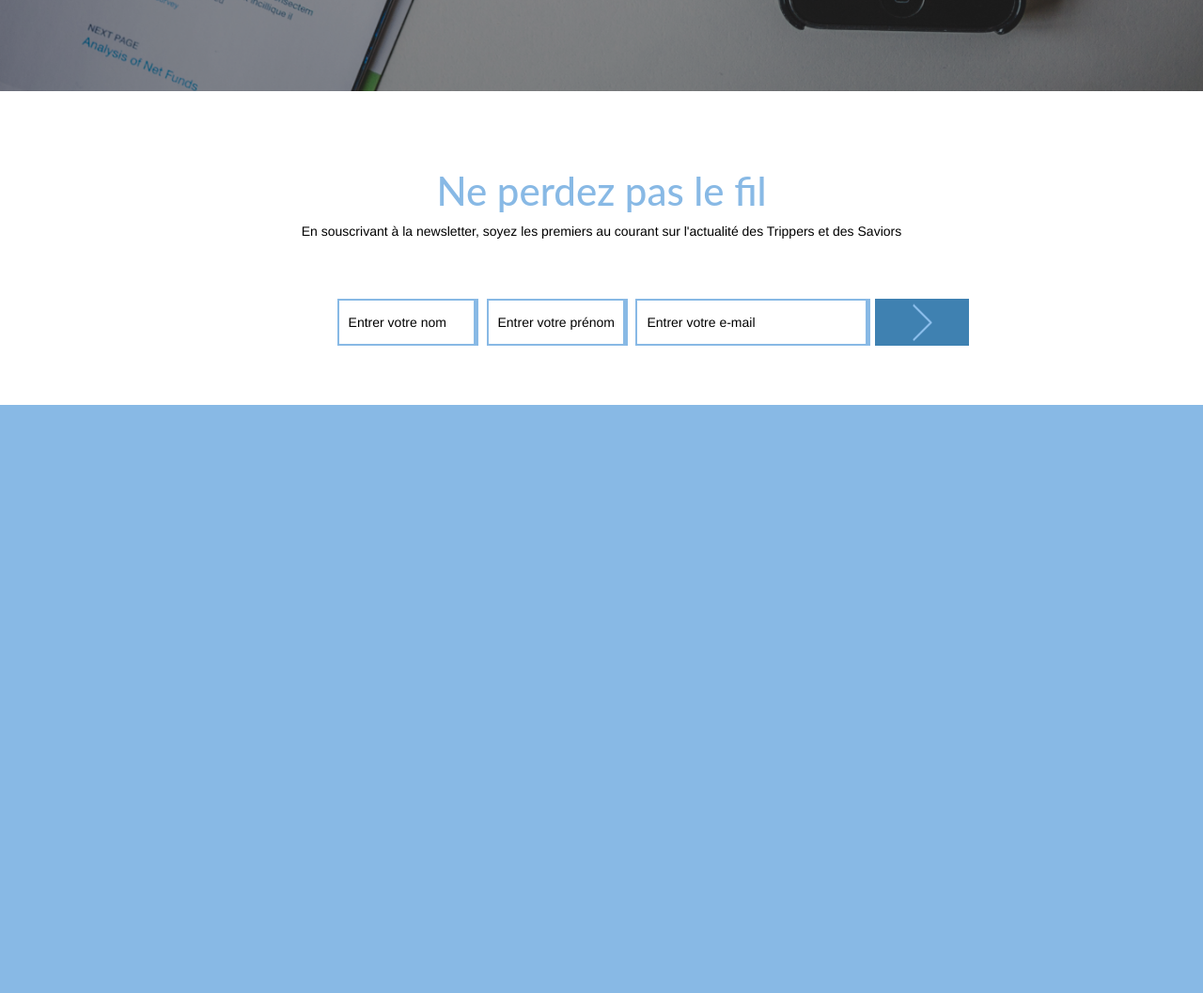
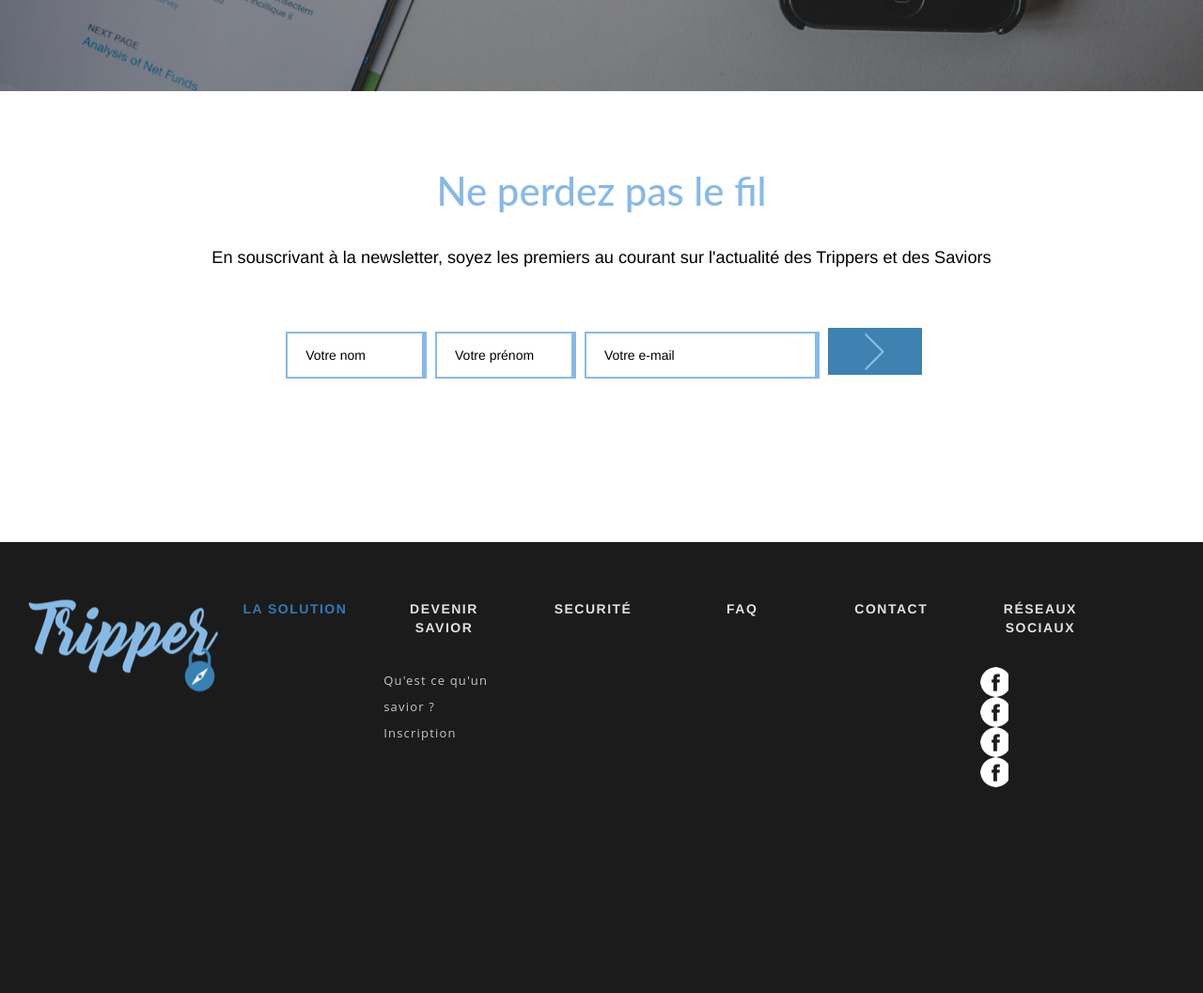
Before and after one commit to elvis783/tripper, a PHP site: page / in a window 1280 px wide. Shown: the part 3822-4879 px from the top of the page at 94% size. Before the commit the page ends 4253 px from the top, so only its background shows below. Run offline with PHP 8.4, Linux system fonts and the light colour scheme; some libraries are stand-ins or nearby versions.

Commit message:
debut du footer

```diff
--- a/css/style.css
+++ b/css/style.css
@@ -176,6 +176,15 @@ li{
 	.five_container{
 		min-height: 780px;
 	}
+
+	.six_container{
+		min-height: 60vh;
+	}
+
+	.seven_container{
+		min-height: 60vh;
+	}
+
 	.bloc{
 		text-align: center;
 		padding-top:25%;
@@ -204,9 +213,12 @@ li{
 	}
 
 	.six_container{
-		min-height: 70vh;
+		min-height: 60vh;
 	}
 
+	.seven_container{
+		min-height: 60vh;
+	}
 
 	.bloc{
 		text-align: center;
@@ -262,6 +274,12 @@ li{
 	/*min-height: 970px;*/
 }
 
+.seven_container{
+	background:  #1b1b1b;
+	-webkit-background-size: cover; /* pour anciens Chrome et Safari */
+	background-size: cover; /* version standardisée */
+	/*min-height: 970px;*/
+}
 /* FIRST */
 
  .first_container button{
@@ -601,13 +619,14 @@ span{
 	font-size: 3em;
 	font-family: 'Lato', sans-serif!important;
 	padding-top: 5%;
+	padding-bottom: 2%;
 	color:#88b9e5;
 }
 
 .six_container p{
 	text-align: center;
 	color:black;
-	font-size: 1em;
+	font-size: 1.3em;
 
 }
 .six_container form{
@@ -622,7 +641,7 @@ border-left:2px solid #88b9e5 ;
 border-right:5px solid #88b9e5 ;
 width: 150px;
 height: 50px;
-padding:10px;
+padding:19px;
 margin-left: 5px;
 }
 
@@ -652,9 +671,141 @@ form [type="email"]:focus {
 }
 
 form [type="submit"] {
-    position: absolute;
+
     background: #3f81b1 url('../img/next.png') center no-repeat;
 	border:none!important;
     width: 100px!important;
     color: white;
 }
+
+
+/* SEVEN - FOOTER*/
+
+ul {
+	padding: 0;
+}
+
+footer{
+	width:100%;
+	margin: 0 auto;
+}
+/* close commented backslash hack */
+
+.grid-3 {
+	width: 13%;
+	float: left;
+	min-height: 1px;
+	padding-left: 15px;
+	padding-right: 15px;
+	position: relative;
+}
+
+.footer-logo{
+	margin-right:5%;
+}
+.footer-wrapper {
+	padding:5% 0;
+}
+
+.footer-text {
+	color: #dcdcdc;
+	font-size: 14px;
+	margin: 40px 0 0;
+}
+
+footer .footer-heading {
+	color: #e1e1e1;
+	font-weight: 700;
+	letter-spacing: 1.5px;
+	text-transform: uppercase;
+	text-align: center;
+}
+
+.footer-wrapper ul.footermenu,.footer-contact,.footerblog {
+	margin-top: 32px;
+}
+
+.footermenu > li {
+	line-height: 25px;
+}
+
+.footer-wrapper ul.footermenu li a::before {
+	content: "-";
+	margin: 0 5px 0 0;
+}
+
+.footermenu li a {
+	color: #dcdcdc;
+	font-size: 14px;
+	line-height: 34px;
+	text-transform: capitalize;
+}
+
+.footer-contact li i {
+	font-size: 14px;
+	margin: 0 8px 0 0;
+	color: #fff;
+}
+
+.footer-contact li span {
+	color: #fff;
+	font-size: 14px;
+}
+
+.icon-fb{
+	background: url('../img/picto-facebook.png') no-repeat top left;
+	width: 30px;
+	height: 32px;
+}
+
+.footer-contact li,.footer-contact li a {
+	color: #c7c7c7;
+	font: 13px/28px "Open Sans",sans-serif;
+	letter-spacing: 1.2px;
+}
+
+.footerblog li,.footerblog li a {
+	color: #b4b4b4;
+	font: 13px/18px "Open Sans",sans-serif;
+	letter-spacing: 1.2px;
+	padding-bottom: 10px;
+}
+
+.footerblog li p {
+	color: #c7c7c7;
+	font: italic 12px/18px "Open Sans",sans-serif;
+}
+
+footer a:hover {
+	color: #22c489;
+}
+
+@media (max-width:980px) {
+	.layout {
+		width: 767px;
+	}
+
+	.grid-3 {
+		width: 50%;
+	}
+
+	.footer-heading {
+		margin-top: 18px;
+	}
+}
+
+@media (max-width:640px) {
+	.layout {
+		width: 300px;
+	}
+
+	.grid-3 {
+		width: 100%;
+	}
+
+	.footermenu > li {
+		display: inline-block;
+		float: none;
+		line-height: 25px;
+	}
+}
--- a/index.php
+++ b/index.php
@@ -212,14 +212,69 @@
       <p>En souscrivant à la newsletter, soyez les premiers au courant sur l'actualité des Trippers et des Saviors</p>
       <form action="config.php" method="POST">
 
-        <input type="nom" placeholder="Entrer votre nom" id="form-nom" name="nom" required />
-        <input type="prenom" placeholder="Entrer votre prénom" id="form-prenom" name="prenom" required />
-        <input type="email" placeholder="Entrer votre e-mail" id="form-email" name="email" required />
+        <input type="nom" placeholder="Votre nom" id="form-nom" name="nom" required />
+        <input type="prenom" placeholder="Votre prénom" id="form-prenom" name="prenom" required />
+        <input type="email" placeholder="Votre e-mail" id="form-email" name="email" required />
 
         <input type="submit" value=""  />
       </form>
     </div>
   </div>
+</div>
+</section>
+
+
+<section class="seven_container page-section">
+  <div class="container-fluid">
+    <div class="row col-md-12">
+
+
+      <footer>
+
+        <div class="footer-wrapper clearfix">
+          <div class="grid-3 footer-logo">
+            <img src="img/logo-tripper.png" alt="TRIPPER"/>
+          </div>
+          <div class="grid-3">
+            <p class="footer-heading"><a hef="#">LA SOLUTION</a></p>
+          </div>
+
+          <div class="grid-3">
+            <p class="footer-heading">DEVENIR SAVIOR</p>
+            <ul class="footer-contact">
+            <li><a href="">Qu'est ce qu'un savior ?</a></li>
+                <li><a href="">Inscription</a></li>
+              </ul>
+            </div>
+
+            <div class="grid-3">
+              <p class="footer-heading">SECURITÉ</p>
+            </div>
+
+            <div class="grid-3">
+              <p class="footer-heading">FAQ</p>
+
+            </div>
+
+            <div class="grid-3">
+              <p class="footer-heading">CONTACT</p>
+
+            </div>
+
+            <div class="grid-3">
+              <p class="footer-heading">RÉSEAUX SOCIAUX</p>
+              <ul class="footer-contact">
+                <li class="icon-fb"><a href=""></a></li>
+                <li class="icon-fb"><a href=""></a></li>
+                <li class="icon-fb"><a href=""></a></li>
+                <li class="icon-fb"><a href=""></a></li>
+                </ul>
+              </div>
+
+            </div>
+          </div>
+        </footer><!-- footer End -->
+
       </div>
     </section>
     <script src="js/script.js"></script>
```
Also changed, not shown: img/picto-facebook.png (added), img/picto-instagram.png (added), img/picto-twitter.png (added), img/picto-youtube.png (added). Lines whose indentation alone changed are shown as unchanged.
